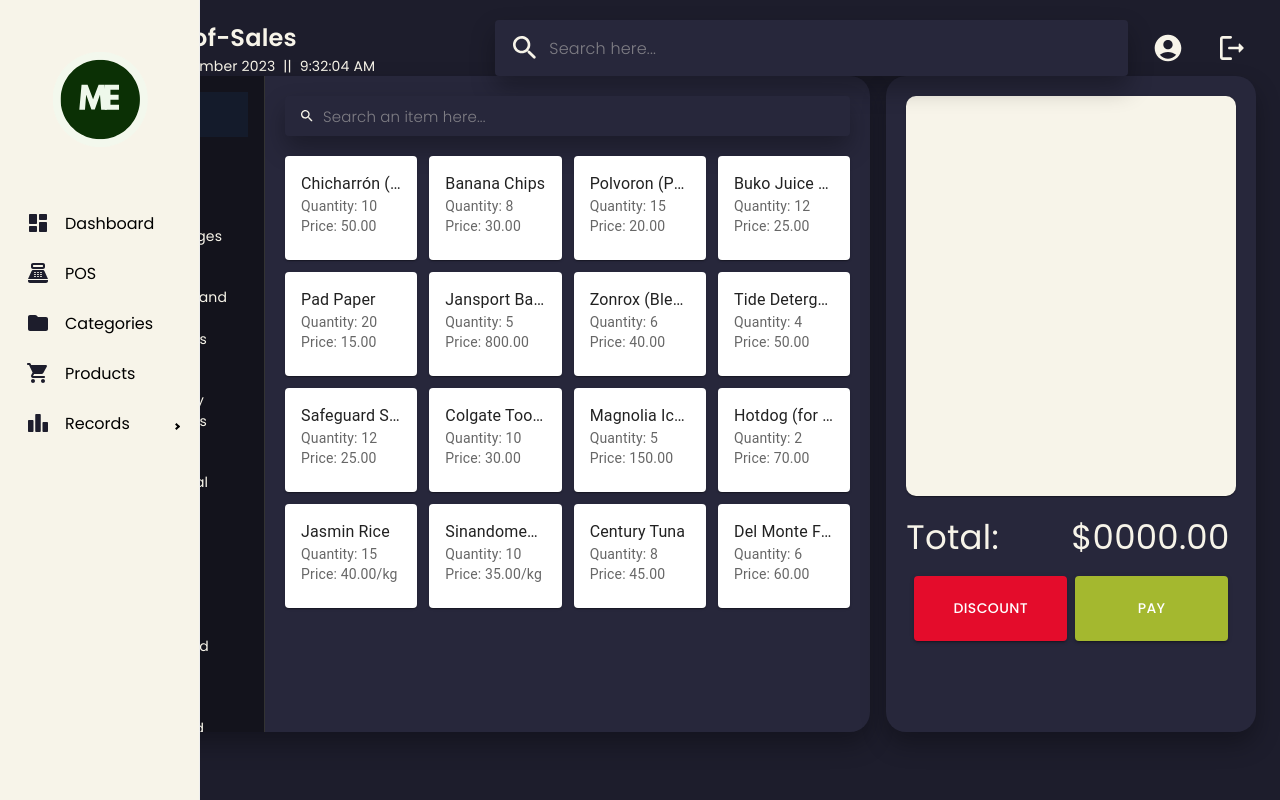
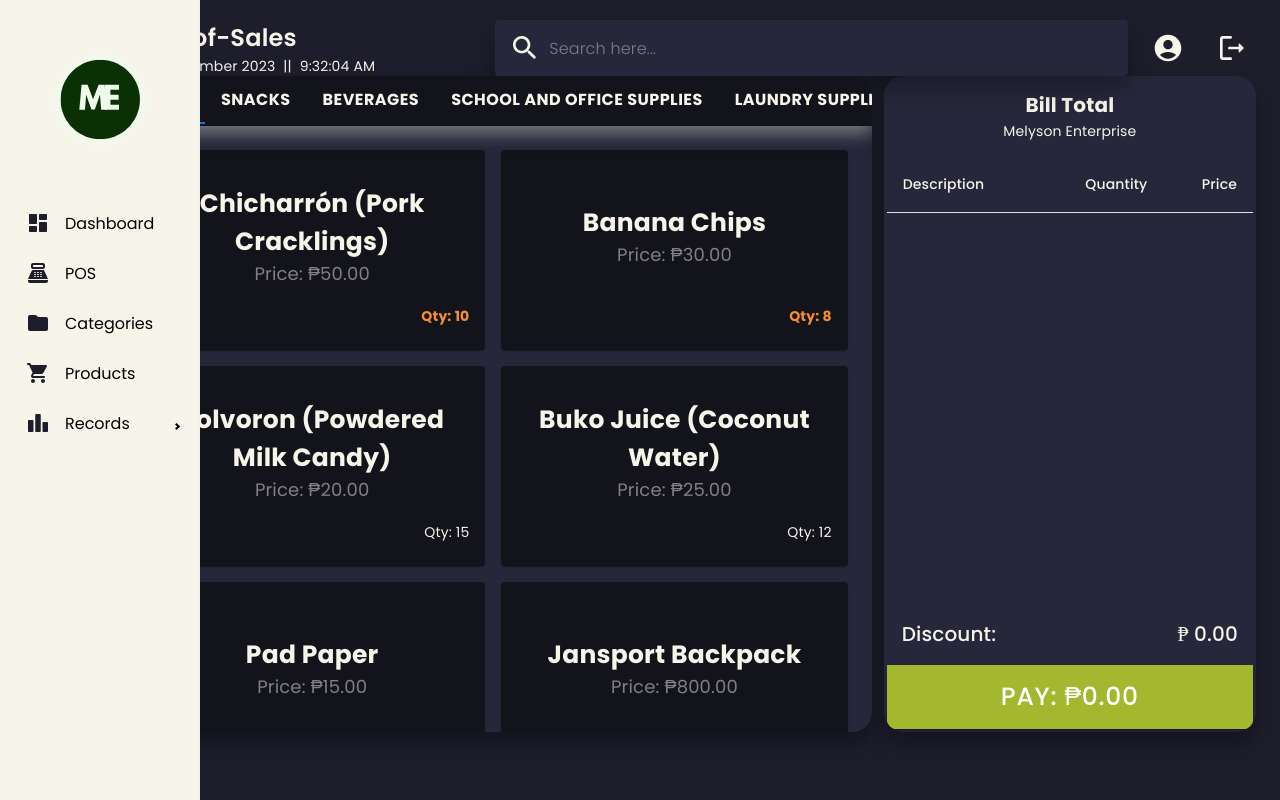
Before and after one commit to m4rceee/pos-system, a React (Vite) app: page /pos in a window 1280 px wide. Built offline with nearby package versions, Linux system fonts and the light colour scheme.

Commit message:
made adjustments to pos page

```diff
--- a/package.json
+++ b/package.json
@@ -14,13 +14,15 @@
     "@emotion/styled": "^11.11.0",
     "@fontsource/roboto": "^5.0.8",
     "@mui/icons-material": "^5.14.19",
-    "@mui/material": "^5.14.20",
+    "@mui/lab": "^5.0.0-alpha.160",
+    "@mui/material": "^5.15.4",
     "@mui/x-charts": "^6.18.3",
     "@mui/x-data-grid": "^6.18.4",
     "react": "^18.2.0",
     "react-dom": "^18.2.0",
     "react-pro-sidebar": "^1.1.0-alpha.1",
     "react-router-dom": "^6.20.1",
+    "react-tabs": "^6.0.2",
     "typeface-poppins": "^1.1.13"
   },
   "devDependencies": {
--- a/src/dashboard.jsx
+++ b/src/dashboard.jsx
@@ -217,7 +217,7 @@
                                                     Daily Sales
                                                     </Typography>
                                                     <Typography variant="h3" color={colors.accentOlive} style={{fontWeight: '600', fontFamily: 'Poppins, sans-serif'}}>
-                                                    3,734.<span style={{fontSize: '2rem'}}>27</span>
+                                                    ₱ 3,734.<span style={{fontSize: '2rem'}}>27</span>
                                                     </Typography>
                                                 </Stack>
                                             </CardContent>
@@ -232,7 +232,7 @@
                                                     Weekly Sales
                                                     </Typography>
                                                     <Typography variant="h3" color={colors.accentOlive} style={{fontWeight: '600', fontFamily: 'Poppins, sans-serif'}}>
-                                                    26,139.<span style={{fontSize: '2rem'}}>88</span>
+                                                    ₱ 26,139.<span style={{fontSize: '2rem'}}>88</span>
                                                     </Typography>
                                                 </Stack>
                                             </CardContent>
--- a/src/pos.jsx
+++ b/src/pos.jsx
@@ -1,5 +1,8 @@
 import * as React from 'react';
 import { useState, useEffect, useRef } from 'react';
+import {Box, Tab} from '@mui/material';
+import {TabContext, TabList, TabPanel} from '@mui/lab';
+import { styled } from '@mui/system';
 
 import "./styles.css";
 import 'typeface-poppins';
@@ -22,7 +25,13 @@
     InputAdornment,
     TextField,
     CardActionArea,
-    Paper
+    Paper,
+    Table,
+    TableBody,
+    TableCell,
+    TableContainer,
+    TableHead,
+    TableRow,
 } from '@mui/material';
 
 import { ColorizeSharp, SearchRounded } from '@mui/icons-material';
@@ -45,6 +54,43 @@
 
 
 export default function PosPage() {
+
+    const [selectedItem, setSelectedItem] = useState(null);
+    const [tableItems, setTableItems] = useState([]);
+
+    const handleItemClick = (item) => {
+        const existingItemIndex = tableItems.findIndex((tableItem) => tableItem.itemName === item.itemName);
+
+        if (existingItemIndex !== -1) {
+            const updatedItems = [...tableItems];
+            updatedItems[existingItemIndex].itemQuantity += 1;
+            setTableItems(updatedItems);
+        } else {
+            const newItem = { ...item, itemQuantity: 1 };
+            setTableItems([...tableItems, newItem]);
+        }
+
+        setSelectedItem(item);
+    };
+
+    // Assuming you have a function to calculate the total amount from the tableItems
+    const calculateTotalAmount = () => {
+        return tableItems.reduce((total, item) => total + (item.itemQuantity * item.itemPrice), 0);
+    };
+
+    // Inside your component
+    const totalAmount = calculateTotalAmount();
+
+    const StyledTableCell = styled(TableCell)({
+        fontFamily: 'Poppins, sans-serif',
+        color: colors.secondary,
+      });
+
+    const [value, setValue] = React.useState('All');
+
+    const handleChange = (event, newValue) => {
+        setValue(newValue);
+    };
 
     const [currentDateTime, setCurrentDateTime] = useState(new Date());
 
@@ -97,7 +143,7 @@
         { id: '', itemCode: '', itemName: 'Safeguard Soap', itemCategory: 'Personal Care', itemQuantity: '12', itemPrice: '25.00 '},
         { id: '', itemCode: '', itemName: 'Colgate Toothpaste', itemCategory: 'Personal Care', itemQuantity: '10', itemPrice: '30.00 '},
         { id: '', itemCode: '', itemName: 'Magnolia Ice Cream', itemCategory: 'Frozen Goods', itemQuantity: '5', itemPrice: '150.00 '},
-        { id: '', itemCode: '', itemName: 'Hotdog (for making Filipino-style Spaghetti)', itemCategory: 'Frozen Goods', itemQuantity: '2', itemPrice: '70.00 '},
+        { id: '', itemCode: '', itemName: 'Tender Juicy Hotdog', itemCategory: 'Frozen Goods', itemQuantity: '2', itemPrice: '70.00 '},
         { id: '', itemCode: '', itemName: 'Jasmin Rice', itemCategory: 'Rice and Grains', itemQuantity: '15', itemPrice: '40.00/kg'},
         { id: '', itemCode: '', itemName: 'Sinandomeng Rice', itemCategory: 'Rice and Grains', itemQuantity: '10', itemPrice: '35.00/kg'},
         { id: '', itemCode: '', itemName: 'Century Tuna', itemCategory: 'Canned Goods', itemQuantity: '8', itemPrice: '45.00'},
@@ -132,114 +178,135 @@
                         </Grid>
                     </Grid>
 
-                    <Grid container spacing={2} style={{display: 'flex', flexDirection: 'row', justifyContent: 'center', alignItems: 'center' }}>
+                    <Grid container spacing={1.5} style={{display: 'flex', flexDirection: 'row', justifyContent: 'center', alignItems: 'center' }}>
                         <Grid item xs={8} sx={{ alignItems: 'center' }}>
                             <Card className='mt-8' style={{backgroundColor: '#27273b', boxShadow: '0 12px 24px rgba(0, 0, 0, 0.3)', height: '82vh', borderRadius: '20px', display: 'flex', flexDirection: 'row'}}>
-                                <List sx={{ overflowY: 'auto', width: '150px', borderRight: '1px solid #333', backgroundColor: '#13131c'}}>
+                                    <Box sx={{ overflowX: 'auto', width: '100%', typography: 'body1' }}>
+                                        <TabContext value={value}>
+                                            <Box sx={{ borderBottom: 1, borderColor: 'divider', overflowX: 'auto', position: 'sticky', top: 0, zIndex: 500, backgroundColor: '#13131c', boxShadow: '0 8px 16px rgba(169, 169, 169, 0.6)' }}>
+                                                <TabList
+                                                    variant='scrollable'
+                                                    scrollButtons="auto"
+                                                    onChange={handleChange}
+                                                    aria-label="lab API tabs example"
+                                                    sx={{
+                                                        borderBottom: 1,
+                                                        borderColor: 'divider',
+                                                        '& .MuiTab-root': {
+                                                            fontFamily: 'Poppins, sans-serif',
+                                                            fontSize: '16px',
+                                                            fontWeight: 'bold',
+                                                            color: colors.secondary,
+                                                        },
+                                                        '& .MuiTabs-scrollButtons': {
+                                                            color: colors.secondary,
+                                                        },
+                                                    }}
+                                                >
                                                     {categories.map((category) => (
-                                        <ListItem
-                                            key={category}
-                                            onClick={() => handleCategoryClick(category)}
-                                            >
-                                                <ListItemButton selected={selectedCategory === category}>
-                                                    <ListItemText primary={category} primaryTypographyProps={{fontSize: '14px', fontFamily: 'Poppins, sans-serif', color: colors.secondary}}/>
-                                                </ListItemButton>
-                                            </ListItem>
+                                                        <Tab key={category} label={category} value={category} />
                                                     ))}
-                                    </List>
-                                <CardContent style={{ padding: '20px', flex: 1, width: '100%', overflowY: 'auto' }}>
-                                    <TextField
-                                        name="username"
-                                        id="username"
-                                        variant="outlined"
-                                        placeholder='Search an item here...'
-                                        InputProps={{
-                                            startAdornment: (
-                                            <InputAdornment position="start">
-                                                <SearchRounded sx={{fontSize: '1rem', color: colors.secondary}}/>
-                                            </InputAdornment>
-                                            ),
-                                        }}
-                                        sx={{
-                                            height: '40px', marginBottom: '20px', width: '100%',
-                                            '& .MuiOutlinedInput-root': {
-                                                backgroundColor: '#27273b',
-                                                height: '40px',
-                                                boxShadow: '0 12px 24px rgba(0, 0, 0, 0.3)',
-                                                '& fieldset': {
-                                                    border: 'none',
-                                                },
-                                                '&.Mui-focused fieldset': {
-                                                    border: 'none',
-                                                },
-                                                '&:hover': {
-                                                    cursor: 'text'
-                                                },
-                                            },
-                                            '& input': {
-                                                fontFamily: 'Poppins, sans-serif',
-                                                fontWeight: '300',
-                                                color: colors.secondary,
-                                                fontSize: '15px',
-                                            },
-                                            '& input::placeholder': {
-                                                fontFamily: 'Poppins, sans-serif',
-                                                fontWeight: '300',
-                                                fontSize: '15px',
-
-                                            }
-                                        }}
-                                    />
-                                    <Grid container spacing={1.5}>
+                                                </TabList>
+                                            </Box>
+                                            {categories.map((category) => (
+                                                <TabPanel key={category} value={category}>
+                                                    <Grid container spacing={2}>
                                                         {rows
-                                        .filter((item) => selectedCategory === 'All' || item.itemCategory === selectedCategory)
+                                                        .filter((item) => category === 'All' || item.itemCategory === category)
                                                         .map((item) => (
-                                        <Grid item key={item.id} xs={12} sm={6} md={4} lg={3}>
+                                                            <Grid item key={item.id} xs={12} sm={6}>
                                                             <CardActionArea onClick={() => handleItemClick(item)}>
-                                                <Card sx={{ display: 'flex', flexDirection: 'column', height: '100%' }}>
-                                                    <CardContent style={{ flex: 1, height: '100%', whiteSpace: 'nowrap' }}>
-                                                        <Typography variant="body1" component="div" sx={{ overflow: 'hidden', textOverflow: 'ellipsis' }} title={item.itemName}>
+                                                                <Card style={{background: '#13131c', color: colors.secondary}}>
+                                                                    <CardContent sx={{ height: '200px', display: 'flex', flexDirection: 'column', textAlign: 'center'}}>
+                                                                        <div style={{display: 'flex', flexDirection: 'column', marginTop: 'auto', justifyContent: 'center', alignItems: 'center', textAlign: 'center'}}>
+                                                                            <Typography variant="body1" component="div" sx={{ fontSize: '25px', fontWeight: '700', fontFamily: 'Poppins, sans-serif', overflow: 'hidden', textOverflow: 'ellipsis' }} title={item.itemName}>
                                                                                 {item.itemName}
                                                                             </Typography>
-                                                        <Typography variant="body2" color="text.secondary" title={item.itemName}>
-                                                            Quantity: {item.itemQuantity}
+                                                                            <Typography variant="body1" color="text.secondary" sx={{ fontSize: '18px', color: 'gray', fontFamily: 'Poppins, sans-serif'}} title={item.itemName}>
+                                                                                Price: ₱{item.itemPrice}
                                                                             </Typography>
-                                                        <Typography variant="body2" color="text.secondary" title={item.itemName}>
-                                                            Price: {item.itemPrice}
+                                                                        </div>
+                                                                        <div className="quantity" style={{ marginTop: 'auto', display: 'flex', alignItems: 'flex-end', justifyContent: 'flex-end'}}>
+                                                                            <Typography
+                                                                                variant="body2"
+                                                                                sx={{
+                                                                                color: item.itemQuantity <= 10 ? colors.accentOrange : colors.secondary,
+                                                                                fontWeight: item.itemQuantity <= 10 ? '700' : 'normal',
+                                                                                fontFamily: 'Poppins, sans-serif'
+                                                                            }} title={item.itemName}>
+                                                                                Qty: {item.itemQuantity}
                                                                             </Typography>
+                                                                        </div>
                                                                     </CardContent>
                                                                 </Card>
                                                             </CardActionArea>
                                                             </Grid>
                                                         ))}
                                                     </Grid>
-                                </CardContent>
+                                                </TabPanel>
+                                            ))}
+                                        </TabContext>
+                                    </Box>
                             </Card>
                         </Grid>
                         <Grid item xs={4} sx={{ alignItems: 'center' }}>
                             <Card className='mt-8' style={{backgroundColor: '#27273b', boxShadow: '0 12px 24px rgba(0, 0, 0, 0.3)', height: '82vh', borderRadius: '20px'}}>
-                                <CardContent style={{ padding: '20px'}}>
-                                    <Card style={{ backgroundColor: colors.secondary, borderRadius: '10px', height: '400px' }}>
-                                        <CardContent style={{ padding: '15px' }}>
-                                        </CardContent>
-                                    </Card>
-                                    <div style={{ marginTop: '10px', display: 'flex', flexDirection: 'row', justifyContent: 'space-between', alignItems: 'center'}}>
-                                        <Typography variant='h4' style={{ fontFamily: 'Poppins, sans-serif', color: colors.secondary, marginTop: '10px', width: '100%'}}>
-                                            Total:
+                                <CardContent style={{ padding: '3px', display: 'flex', flexDirection: 'column', justifyContent: 'space-between', height: '100%' }}>
+                                    <Typography variant='h6' sx={{marginTop: '10px', fontFamily: 'Poppins, sans-serif', fontWeight: 'bold', textAlign: 'center', color: colors.secondary}}>
+                                        Bill Total
                                     </Typography>
-                                        <Typography variant='h4' style={{ fontFamily: 'Poppins, sans-serif', color: colors.secondary, marginTop: '10px', width: '100%'}}>
-                                            $0000.00
+                                    <Typography variant='body2' sx={{fontFamily: 'Poppins, sans-serif', textAlign: 'center', color: colors.secondary}}>
+                                        Melyson Enterprise
+                                    </Typography>
+                                    <div style={{ flex: 1 }}>
+                                            <TableContainer style={{ marginTop: '15px', maxHeight: '50vh', overflowY: 'auto' }}>
+                                                <Table>
+                                                    <TableHead>
+                                                        <TableRow>
+                                                            <StyledTableCell>Description</StyledTableCell>
+                                                            <StyledTableCell align="right">Quantity</StyledTableCell>
+                                                            <StyledTableCell align="right">Price</StyledTableCell>
+                                                        </TableRow>
+                                                    </TableHead>
+                                                    <TableBody>
+                                                        {tableItems.map((tableItem, index) => (
+                                                            <TableRow key={index}>
+                                                                <StyledTableCell>{tableItem.itemName}</StyledTableCell>
+                                                                <StyledTableCell align="right">{tableItem.itemQuantity}</StyledTableCell>
+                                                                <StyledTableCell align="right">{tableItem.itemPrice}</StyledTableCell>
+                                                            </TableRow>
+                                                        ))}
+                                                    </TableBody>
+                                                </Table>
+                                            </TableContainer>
+                                        </div>
+                                        <div>
+                                            <div style={{ margin: '15px', display: 'flex',  justifyContent: 'space-between'}}>
+                                                <Typography variant='h6' sx={{ color: colors.secondary, fontFamily: 'Poppins, sans-derif'}}>
+                                                    Discount:
+                                                </Typography>
+                                                <Typography variant='h6' sx={{ color: colors.secondary, fontFamily: 'Poppins, sans-derif'}}>
+                                                    ₱ 0.00
                                                 </Typography>
                                             </div>
-
-                                    <CardActions style={{marginTop: '10px'}}>
-                                        <Button variant="contained" fullWidth style={{ padding: '20px', fontFamily: 'Poppins, sans-serif', backgroundColor: colors.accentRed, width: '100%'}}>
-                                            Discount
+                                            <Button
+                                                variant="contained"
+                                                fullWidth
+                                                onClick={() => handlePay(totalAmount)}
+                                                sx={{
+                                                backgroundColor: colors.accentOlive,
+                                                borderTopLeftRadius: '0px',
+                                                borderTopRightRadius: '0px',
+                                                borderBottomLeftRadius: '8px',
+                                                borderBottomRightRadius: '8px',
+                                                padding: '10px',
+                                                fontFamily: 'Poppins, sans-serif',
+                                                fontSize: '25px'
+                                                }}
+                                            >
+                                                Pay: ₱{totalAmount.toFixed(2)}
                                             </Button>
-                                        <Button variant="contained" fullWidth style={{ padding: '20px', fontFamily: 'Poppins, sans-serif', backgroundColor: colors.accentOlive, width: '100%'}}>
-                                            Pay
-                                        </Button>
-                                    </CardActions>
+                                        </div>
                                 </CardContent>
                             </Card>
                         </Grid>
```
Also changed, not shown: src/styles.css (line endings or trailing spaces), 1 other file (tests, documents, lock files or other folders). Lines whose indentation alone changed are shown as unchanged.
